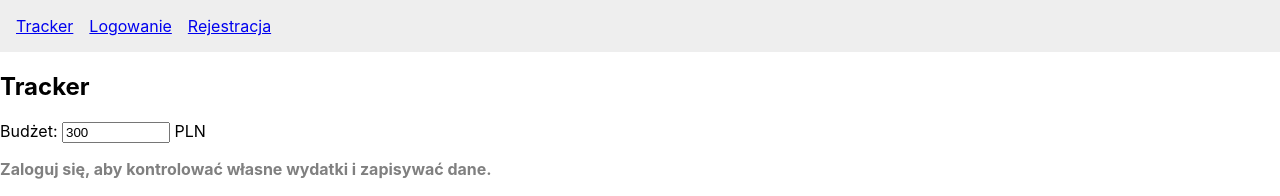
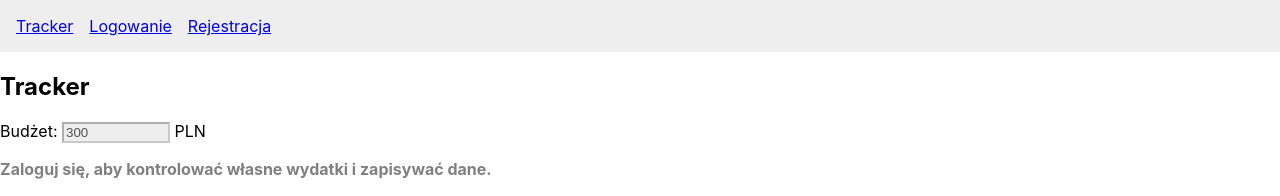
Before and after one commit to Radek885/PaaS-Crud-Frontend, a React (Create React App) app: page / in a window 1280 px wide. Shown: the top 196 px of the page. Built offline with nearby package versions, Linux system fonts and the light colour scheme.

Commit message:
no message

```diff
--- a/src/App.js
+++ b/src/App.js
@@ -111,9 +111,10 @@ const handleDelete = async (id) => {
           Budżet: <input
             type="number"
             value={budget}
+            disabled={!user}
             onChange={(e) => setBudget(e.target.value)}
-            onBlur={handleBudgetBlur}
-            style={{ width: "100px" }}
+            onBlur={user ? handleBudgetBlur : undefined}
+            style={{ width: "100px", backgroundColor: !user ? "#eee" : "white" }}
           /> PLN
         </label>
       </div>
```
